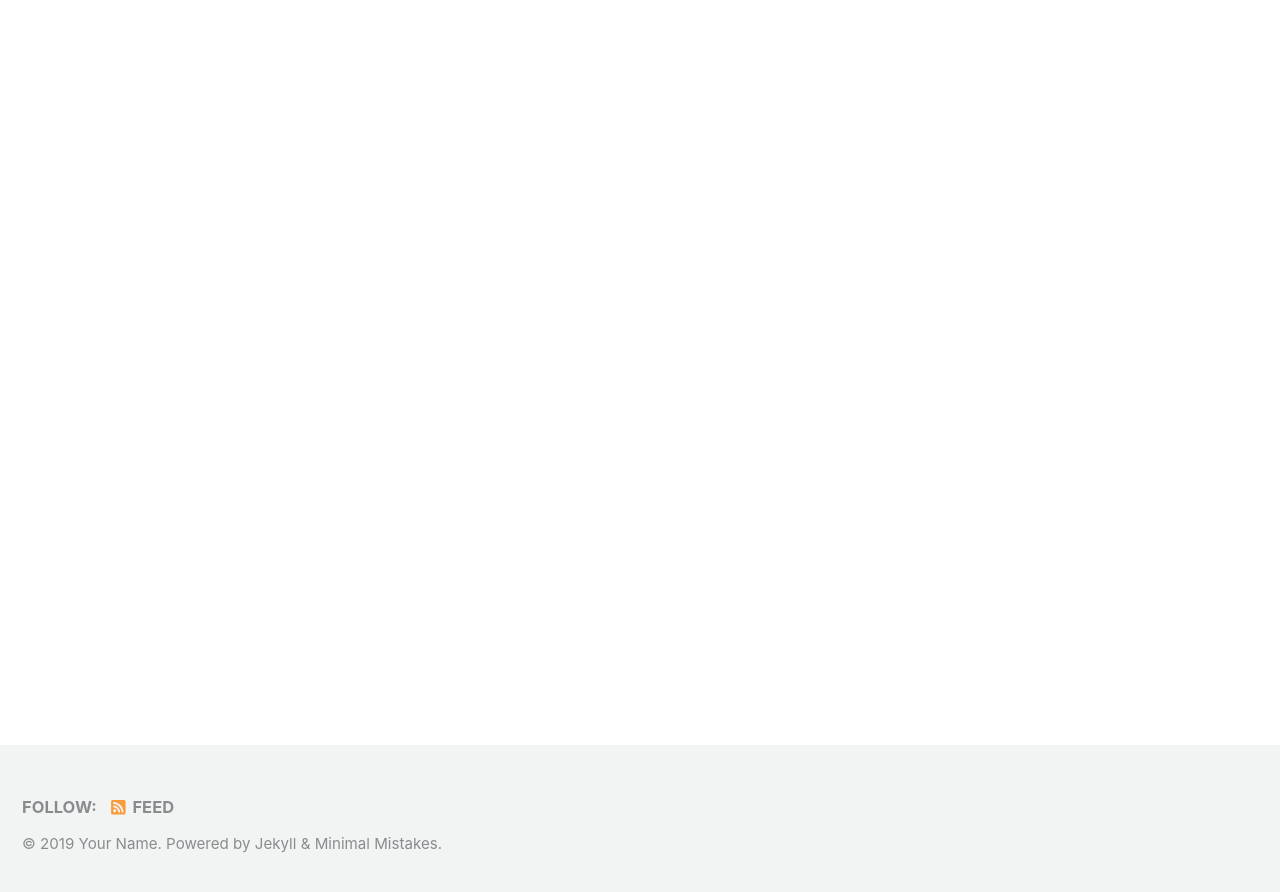
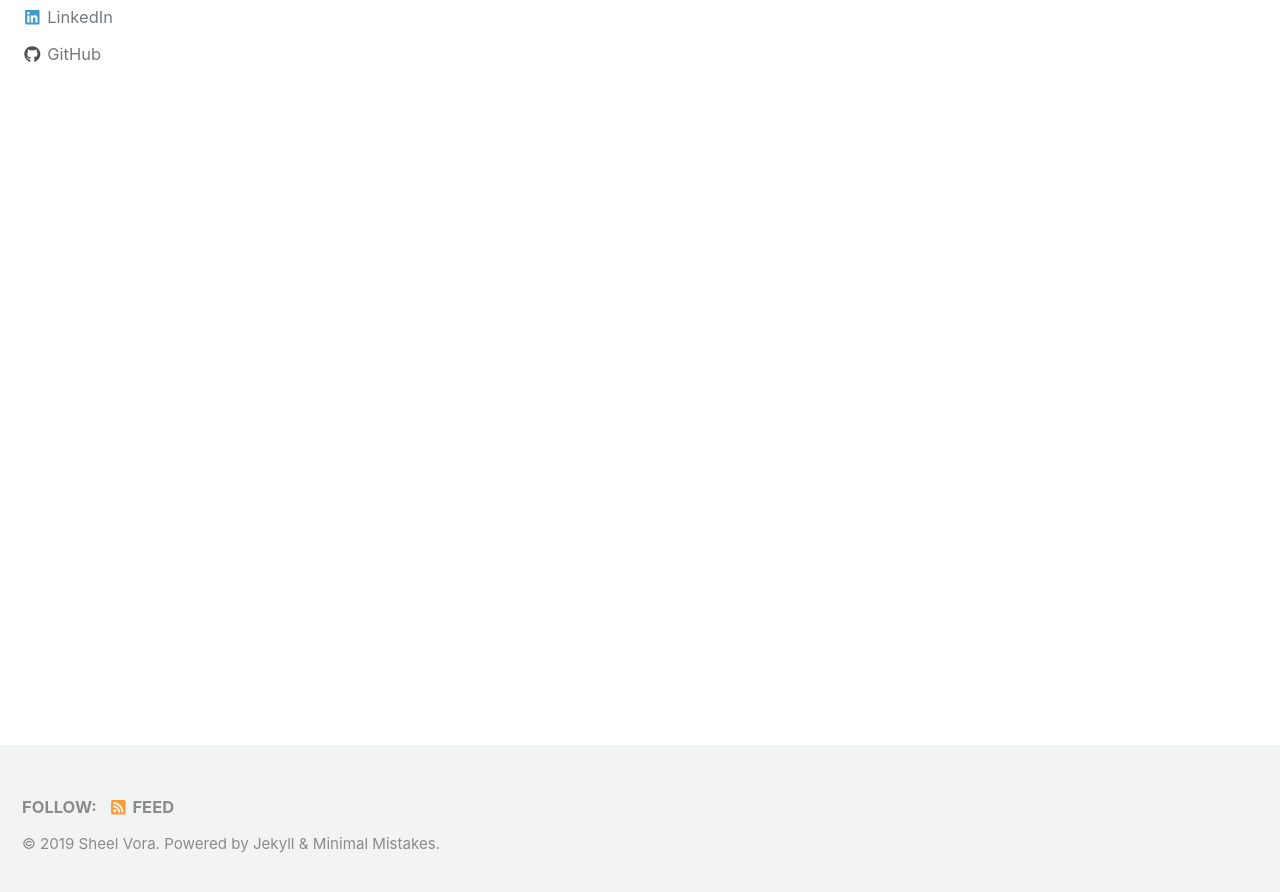
Before and after one commit to sheelvora/sheelvora.github.io, a Jekyll site: the page built from index.html, in a window 1280 px wide and 900 px high, scrolled down 222 px. Shown: the top 892 px of the window. Built offline with Jekyll 4.4.1, drawn with Linux system fonts in a browser that asks for light colours; cached includes are drawn as plain includes; the list of posts is cut into pages by our own code; some of the changed text lies outside the part shown.

Commit message:
new github

```diff
--- a/_config.yml
+++ b/_config.yml
@@ -16,10 +16,10 @@ minimal_mistakes_skin    : "default" # "air", "aqua", "contrast", "dark", "dirt"
 
 # Site Settings
 locale                   : "en-US"
-title                    : "Site Title"
+title                    : "Sheel Vora"
 title_separator          : "-"
-name                     : "Your Name"
-description              : "An amazing website."
+name                     : "Sheel Vora"
+description              : "Portfolio"
 url                      : # the base hostname & protocol for your site e.g. "https://mmistakes.github.io"
 baseurl                  : # the subpath of your site, e.g. "/blog"
 repository               : # GitHub username/repo-name e.g. "mmistakes/minimal-mistakes"
@@ -106,11 +106,13 @@ analytics:
 
 # Site Author
 author:
-  name             : "Your Name"
+  name             : "Sheel Vora"
   avatar           : # path of avatar image, e.g. "/assets/images/bio-photo.jpg"
-  bio              : "I am an amazing person."
-  location         : "Somewhere"
+  bio              : "Portfolio"
+  location         : "San Francisco, CA"
   email            :
+  github           : "sheelvora"
+  linkedin         : "sheelvora"
   links:
     - label: "Email"
       icon: "fas fa-fw fa-envelope-square"
@@ -293,3 +295,11 @@ defaults:
       comments: # true
       share: true
       related: true
+
+  # _pages
+  - scope:
+      path: ""
+      type: pages
+    values:
+      layout: single
+      author_profile: true
```
Also changed, not shown: 1 other file.
